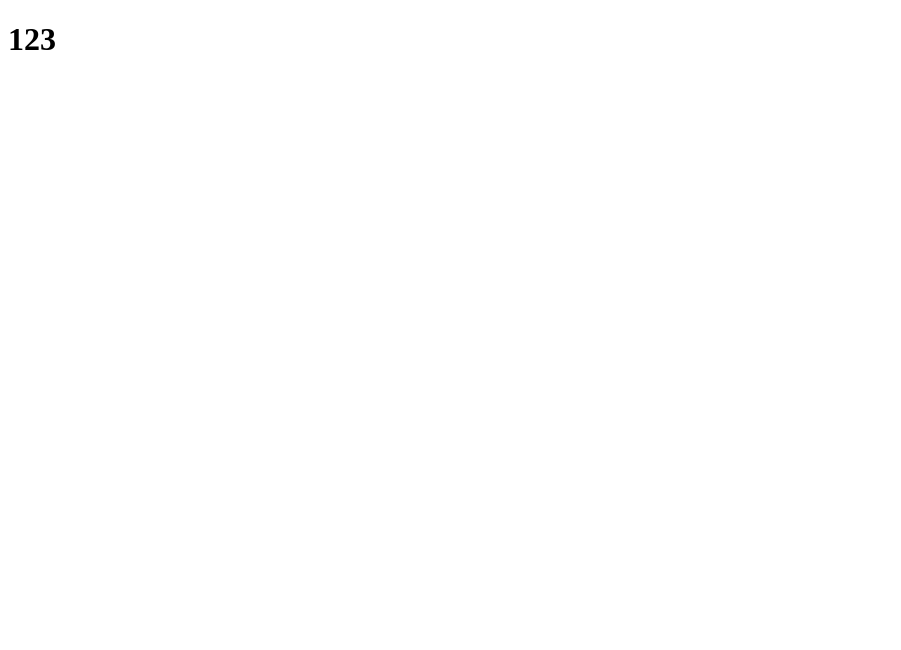
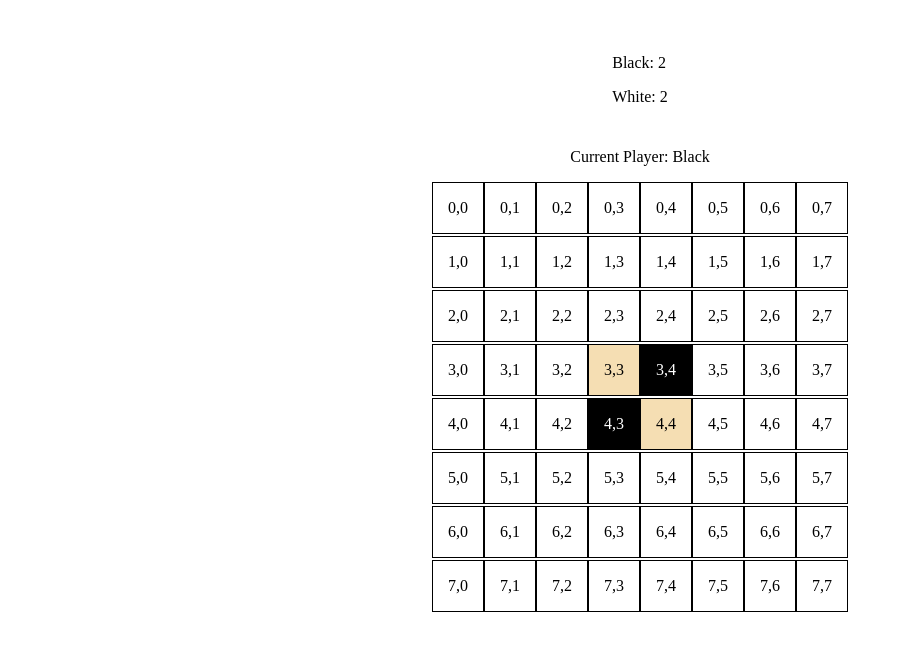
Before and after one commit to fallomo/Tictactoe, a React app: page / in a window 1280 px wide. Shown: the top 650 px of the page, without its empty margins (0-901 px from the left). Built offline with nearby package versions, Linux system fonts and the light colour scheme.

Commit message:
feat: 实现react风格翻转棋

```diff
--- a/package.json
+++ b/package.json
@@ -18,8 +18,11 @@
     "@babel/preset-env": "^7.26.0",
     "@babel/preset-react": "^7.26.3",
     "babel-loader": "^9.2.1",
+    "css-loader": "^7.1.2",
     "html-webpack-plugin": "^5.6.3",
+    "mini-css-extract-plugin": "^2.9.2",
     "react-dom": "^19.0.0",
+    "style-loader": "^4.0.0",
     "webpack": "^5.97.1",
     "webpack-cli": "^5.1.4",
     "webpack-core": "^0.6.9",
--- /dev/null
+++ b/src/App.css
@@ -0,0 +1,43 @@
+/* App.css */
+.game {
+  display: flex;
+  flex-direction: column;
+  align-items: center;
+  padding: 20px;
+}
+
+.board {
+  display: flex;
+  flex-direction: column;
+  gap: 2px;
+}
+
+.row {
+  display: flex;
+  flex-direction: row;
+}
+
+.square {
+  width: 50px;
+  height: 50px;
+  border: 1px solid #000000;
+  display: flex;
+  align-items: center;
+  justify-content: center;
+  cursor: pointer;
+}
+
+.square.Black {
+  background-color: black;
+  color: white;
+}
+
+.square.White {
+  background-color: wheat;
+  color: black;
+}
+
+.scoreboard,
+.currentPlayer {
+  margin: 10px 0;
+}
--- /dev/null
+++ b/src/App.jsx
@@ -0,0 +1,139 @@
+import React, { useState } from "react";
+import Board from "@components/Board";
+import Scoreboard from "@components/Scoreboard";
+import CurrentPlayer from "@components/CurrentPlayer";
+import "./App.css";
+
+const SIZE = 8;
+
+function App() {
+  const initialBoard = Array(SIZE)
+    .fill(null)
+    .map(() => Array(SIZE).fill(null));
+
+  // 初始棋盘设置
+  initialBoard[3][3] = "White";
+  initialBoard[4][4] = "White";
+  initialBoard[3][4] = "Black";
+  initialBoard[4][3] = "Black";
+
+  const [boardState, setBoardState] = useState(initialBoard);
+  const [currentPlayer, setCurrentPlayer] = useState("Black");
+  const [blackScore, setBlackScore] = useState(2);
+  const [whiteScore, setWhiteScore] = useState(2);
+
+  // 处理点击事件
+  const handleClick = (row, col) => {
+    if (boardState[row][col] || !isValidMove(row,col,currentPlayer)) return; // 如果该位置已被占据，返回
+
+    // 执行翻转逻辑
+    const newBoardState = [...boardState];
+    newBoardState[row][col] = currentPlayer;
+
+    // 翻转相关棋子，更新分数
+    const flipped = flipDiscs(newBoardState, row, col, currentPlayer);
+
+    if (flipped) {
+      setBoardState(newBoardState);
+      // 更新分数
+      const [newBlackScore, newWhiteScore] = countScores(newBoardState);
+      setBlackScore(newBlackScore);
+      setWhiteScore(newWhiteScore);
+      setCurrentPlayer(currentPlayer === "Black" ? "White" : "Black");
+    }
+  };
+
+    // 判断某个位置是否是合法走法
+ const isValidMove = (row, col, color)=> {
+  if (boardState[row][col] !== null) return false;
+
+  const directions = [
+      [-1, 0], [1, 0], [0, -1], [0, 1], // 上下左右
+      [-1, -1], [-1, 1], [1, -1], [1, 1]  // 四个对角线
+  ];
+
+  let isValid = false;
+
+  directions.forEach(([dx, dy]) => {
+      let r = row + dx;
+      let c = col + dy;
+      let foundOpponent = false;
+
+      while (r >= 0 && r < SIZE && c >= 0 && c < SIZE) {
+          const cell = boardState[r][c];
+          if (cell === null) break;
+          if (cell === color) {
+              if (foundOpponent) {
+                  isValid = true;
+              }
+              break;
+          }
+          foundOpponent = true;
+          r += dx;
+          c += dy;
+      }
+  });
+
+  return isValid;
+}
+
+
+  // 翻转棋子的方法
+  const flipDiscs = (board, row, col, player) => {
+    const opponent = player === "Black" ? "White" : "Black";
+    let flipped = false;
+
+    // 遍历 8 个方向
+    const directions = [
+      [-1, 0], [1, 0], [0, -1], [0, 1], [-1, -1], [-1, 1], [1, -1], [1, 1]
+    ];
+
+    for (const [dx, dy] of directions) {
+      let x = row + dx;
+      let y = col + dy;
+      let toFlip = [];
+
+      // 继续遍历直到遇到同色棋子或者越界
+      while (x >= 0 && x < SIZE && y >= 0 && y < SIZE && board[x][y] === opponent) {
+        toFlip.push([x, y]);
+        x += dx;
+        y += dy;
+      }
+
+      // 如果遇到同色棋子，翻转该路径上的棋子
+      if (x >= 0 && x < SIZE && y >= 0 && y < SIZE && board[x][y] === player) {
+        console.log(toFlip);
+        flipped = true;
+        toFlip.forEach(([flipX, flipY]) => {
+          console.log(flipX,flipY,player);
+          board[flipX][flipY] = player;
+          console.log(board);
+        });
+      }
+    }
+
+    return flipped;
+  };
+
+  // 计算分数
+  const countScores = (board) => {
+    let black = 0, white = 0;
+    for (let i = 0; i < SIZE; i++) {
+      for (let j = 0; j < SIZE; j++) {
+        if (board[i][j] === "Black") black++;
+        if (board[i][j] === "White") white++;
+      }
+    }
+    return [black, white];
+  };
+
+  return (
+    <div className="game">
+      <Scoreboard blackScore={blackScore} whiteScore={whiteScore} />
+      <CurrentPlayer currentPlayer={currentPlayer} />
+      <Board boardState={boardState} onClick={handleClick} />
+    </div>
+  );
+}
+
+export default App;
--- /dev/null
+++ b/src/CONST.jsx
@@ -0,0 +1,4 @@
+const BOARD_WHITE = "White";
+const BOARD_BLACK = "Black";
+
+export { BOARD_WHITE, BOARD_BLACK };
--- /dev/null
+++ b/src/components/Board/index.jsx
@@ -0,0 +1,23 @@
+import React from "react";
+import Square from "./Square";
+
+function Board({ boardState, onClick }) {
+  return (
+    <div className="board">
+      {boardState.map((row, rowIndex) => (
+        <div className="row" key={rowIndex}>
+          {row.map((cell, colIndex) => (
+            <Square
+              key={colIndex}
+              value={cell}
+              text ={`${rowIndex},${colIndex}`}
+              onClick={() => onClick(rowIndex, colIndex)}
+            />
+          ))}
+        </div>
+      ))}
+    </div>
+  );
+}
+
+export default Board;
--- /dev/null
+++ b/src/components/Board/square/index.jsx
@@ -0,0 +1,11 @@
+import React from "react";
+
+const Square = ({ value, onClick, text }) => {
+  return (
+    <div className={`square ${value}`} onClick={onClick}>
+      {text}
+    </div>
+  );
+};
+
+export default Square;
--- /dev/null
+++ b/src/components/CurrentPlayer/index.jsx
@@ -0,0 +1,7 @@
+import React from "react";
+
+function CurrentPlayer({ currentPlayer }) {
+  return <p>Current Player: {currentPlayer}</p>;
+}
+
+export default CurrentPlayer;
--- /dev/null
+++ b/src/components/ScoreBoard/index.jsx
@@ -0,0 +1,12 @@
+import React from "react";
+
+function Scoreboard({ blackScore, whiteScore }) {
+  return (
+    <div className="scoreboard">
+      <p>Black: {blackScore}</p>
+      <p>White: {whiteScore}</p>
+    </div>
+  );
+}
+
+export default Scoreboard;
--- a/src/index.jsx
+++ b/src/index.jsx
@@ -1,7 +1,7 @@
 import React from 'react'
 import { createRoot } from 'react-dom/client';
-// 渲染你的 React 组件
+import App from './App';
+
+
 const root = createRoot(document.getElementById('root'))
-root.render(
-    <h1>123</h1>
-)
+root.render(<App/>);
```
Also changed, not shown: jsconfig.json (added, +14 -0 lines), src/app.js (deleted), 3 other files (tests, documents, lock files or other folders).
